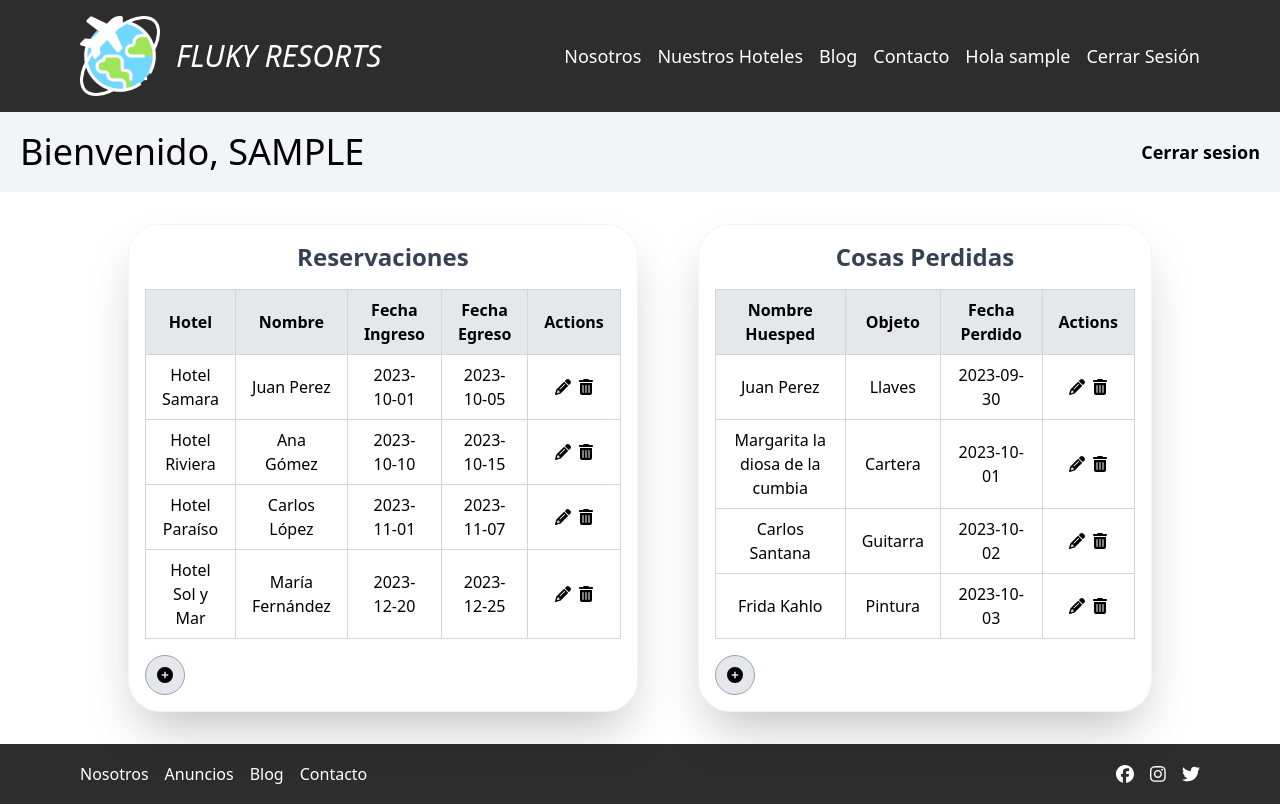
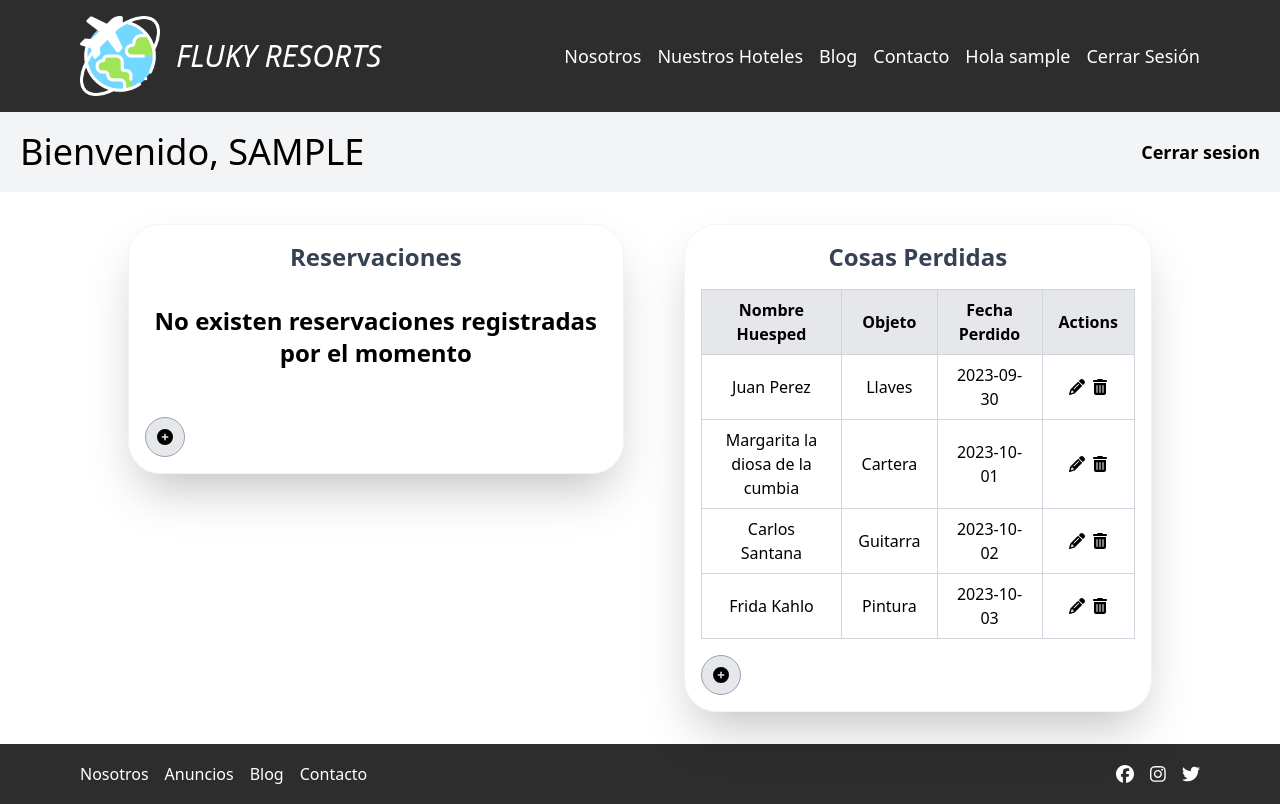
Before and after one commit to DJoztin/MiniProyGina2, an Angular app: page /admin in a window 1280 px wide. Built offline with nearby package versions, Linux system fonts and the light colour scheme; sample sign-in values are in the browser's storage.

Commit message:
Reservaciones tipadas y agregadas al panel de admin

```diff
--- /dev/null
+++ b/src/app/components/admin-form-modal/admin-form-modal.component.html
@@ -0,0 +1,15 @@
+<h2 mat-dialog-title>{{ type === 'reserv' ? 'Reservación' : 'Cosa perdida' }}</h2>
+<mat-dialog-content>
+
+  <ng-container *ngIf="type === 'reserv'">
+    <!-- <app-reservacion-form [data]="data" (formSubmit)="onSubmit($event)"></app-reservacion-form> -->
+  </ng-container>
+
+  <ng-container *ngIf="type === 'item'">
+    <!-- <app-objeto-perdido-form [data]="data" (formSubmit)="onSubmit($event)"></app-objeto-perdido-form> -->
+  </ng-container>
+
+</mat-dialog-content>
+<mat-dialog-actions>
+  <button mat-button mat-dialog-close>Cancelar</button>
+</mat-dialog-actions>
--- /dev/null
+++ b/src/app/components/admin-form-modal/admin-form-modal.component.ts
@@ -0,0 +1,23 @@
+import { CommonModule } from '@angular/common';
+import { Component, Inject } from '@angular/core';
+import { MatDialogModule, MatDialogRef, MAT_DIALOG_DATA } from '@angular/material/dialog';
+
+@Component({
+  selector: 'app-admin-form-modal',
+  imports: [CommonModule, MatDialogModule],
+  templateUrl: './admin-form-modal.component.html',
+  styleUrl: './admin-form-modal.component.css'
+})
+export class AdminFormModalComponent {
+  type: 'reserv' | 'item';
+  data: any; // null si es nuevo, objeto si es edición
+
+  constructor(@Inject(MAT_DIALOG_DATA) public dialogData: any, private dialogRef: MatDialogRef<AdminFormModalComponent>) {
+    this.type = dialogData.type;
+    this.data = dialogData.data;
+  }
+
+  onSubmit(result: any) {
+    this.dialogRef.close(result);
+  }
+}
--- a/src/app/components/admin-panel/admin-panel.component.html
+++ b/src/app/components/admin-panel/admin-panel.component.html
@@ -5,7 +5,7 @@
         sesion</button>
 </div>
 
-<div class="flex w-4/5 mx-auto gap-15 min-h-115 my-8">
+<div class="flex w-4/5 mx-auto gap-15 min-h-[61vh] my-8">
     <div class="flex flex-col p-4 shadow-2xl  border border-gray-100 h-fit rounded-4xl grow-1 text-center bg-white">
         <h3 class="text-2xl font-bold text-gray-700">Reservaciones</h3>
         @if (reservations.length === 0) {
@@ -18,6 +18,7 @@
                 <tr class="bg-gray-200">
                     <th class="border border-gray-300 px-4 py-2">Hotel</th>
                     <th class="border border-gray-300 px-4 py-2">Nombre</th>
+                    <th class="border border-gray-300 px-4 py-2">Email</th>
                     <th class="border border-gray-300 px-4 py-2">Fecha Ingreso</th>
                     <th class="border border-gray-300 px-4 py-2">Fecha Egreso</th>
                     <th class="border border-gray-300 px-4 py-2">Actions</th>
@@ -28,14 +29,15 @@
                 <tr>
                     <td class="border border-gray-300 px-4 py-2">{{reserv.hotel}}</td>
                     <td class="border border-gray-300 px-4 py-2">{{reserv.nombre}}</td>
-                    <td class="border border-gray-300 px-4 py-2">{{reserv.fechaIngreso}}</td>
-                    <td class="border border-gray-300 px-4 py-2">{{reserv.fechaEgreso}}</td>
+                    <td class="border border-gray-300 px-4 py-2">{{reserv.email}}</td>
+                    <td class="border border-gray-300 px-4 py-2">{{reserv.fechaEntrada}}</td>
+                    <td class="border border-gray-300 px-4 py-2">{{reserv.fechaSalida}}</td>
                     <td class="border border-gray-300 px-4 py-2 ">
-                        <a (click)="edit(reservType, i)" class="icon-button mx-1 cursor-pointer">
+                        <a (click)="edit(reservType, reserv.id)" class="icon-button mx-1 cursor-pointer">
                             <fa-icon class="hover:text-secondary transition-colors duration-200"
                                 [icon]="editIcon"></fa-icon>
                         </a>
-                        <a (click)="delete(reservType, i)" class="icon-button mx-1 cursor-pointer">
+                        <a (click)="delete(reservType, reserv.id)" class="icon-button mx-1 cursor-pointer">
                             <fa-icon class="hover:text-secondary transition-colors duration-200"
                                 [icon]="deleteIcon"></fa-icon>
                         </a>
--- a/src/app/components/admin-panel/admin-panel.component.ts
+++ b/src/app/components/admin-panel/admin-panel.component.ts
@@ -6,6 +6,8 @@ import { LoginService } from '../../services/login.service';
 import { FontAwesomeModule } from '@fortawesome/angular-fontawesome';
 import { faPencilAlt, faPlusCircle, faTrashAlt } from '@fortawesome/free-solid-svg-icons';
 import { MatDialog } from '@angular/material/dialog';
+import { Reservation } from '../../models/reservation';
+import { BookingService } from '../../services/booking.service';
 
 
 
@@ -46,34 +48,12 @@ export class AdminPanelComponent {
     },
   ];
 
-  reservations = [
-    {
-      hotel: 'Hotel Samara',
-      nombre: 'Juan Perez',
-      fechaIngreso: '2023-10-01',
-      fechaEgreso: '2023-10-05',
-    },
-    {
-      hotel: 'Hotel Riviera',
-      nombre: 'Ana Gómez',
-      fechaIngreso: '2023-10-10',
-      fechaEgreso: '2023-10-15',
-    },
-    {
-      hotel: 'Hotel Paraíso',
-      nombre: 'Carlos López',
-      fechaIngreso: '2023-11-01',
-      fechaEgreso: '2023-11-07',
-    },
-    {
-      hotel: 'Hotel Sol y Mar',
-      nombre: 'María Fernández',
-      fechaIngreso: '2023-12-20',
-      fechaEgreso: '2023-12-25',
-    },
-  ];
+  reservations: Reservation[] = [];
+
   constructor(private authService: AuthService, private router: Router,
-    private loginService: LoginService, private dialog: MatDialog) { }
+    private loginService: LoginService, private dialog: MatDialog, private reservService: BookingService) {
+      this.reservations = reservService.getReservas();
+    }
 
   editIcon = faPencilAlt;
   deleteIcon = faTrashAlt;
--- a/src/app/components/hotel/hotel.component.ts
+++ b/src/app/components/hotel/hotel.component.ts
@@ -10,6 +10,7 @@ import { MatDatepickerModule } from '@angular/material/datepicker';
 import { MatNativeDateModule } from '@angular/material/core';
 import { BookingService } from '../../services/booking.service';
 import { FormsModule } from '@angular/forms';
+import { Reservation } from '../../models/reservation';
 
 @Component({
   selector: 'app-hotel',
@@ -28,7 +29,8 @@ import { FormsModule } from '@angular/forms';
 })
 export class HotelComponent {
   hotel!: Hotel;
-  reserva = {
+  reserva: Reservation = {
+    id: 0,
     nombre: '',
     email: '',
     fechaEntrada: '',
@@ -42,12 +44,12 @@ export class HotelComponent {
   ) {
     this.activatedRoute.params.subscribe((params) => {
       this.hotel = this.hotelsService.getHotel(params['id']);
+      this.reserva.hotel = this.hotel.nombre;
     });
   }
 
   reservar() {
-    console.log("aaaa");
-    console.log(this.reserva);
+    // TODO: tratar bien la date para que se guarde lindo en el localstorage
     this.bookingService.agregarReserva(this.reserva);
   }
 }
--- /dev/null
+++ b/src/app/models/reservation.ts
@@ -0,0 +1,8 @@
+export interface Reservation {
+    id: number;
+    email: string;
+    fechaEntrada: string;
+    fechaSalida: string;
+    hotel: string;
+    nombre: string;
+}
--- a/src/app/services/booking.service.ts
+++ b/src/app/services/booking.service.ts
@@ -1,19 +1,21 @@
 import { Injectable } from '@angular/core';
+import { Reservation } from '../models/reservation';
 
 @Injectable({
   providedIn: 'root'
 })
 export class BookingService {
-  reservas: any[] = [];
+  reservas: Reservation[] = [];
   constructor() {
     this.reservas = JSON.parse(localStorage.getItem('reservas') || '[]');
   }
 
-  getReservas() {
+  getReservas(): Reservation[] {
     return this.reservas;
   }
 
-  agregarReserva(reserva: any) {
+  agregarReserva(reserva: Reservation): void {
+    reserva.id = this.reservas.length + 1;
     this.reservas.push(reserva);
     localStorage.setItem('reservas', JSON.stringify(this.reservas));
   }
```
Also changed, not shown: src/app/components/admin-form-modal/admin-form-modal.component.css (added).
